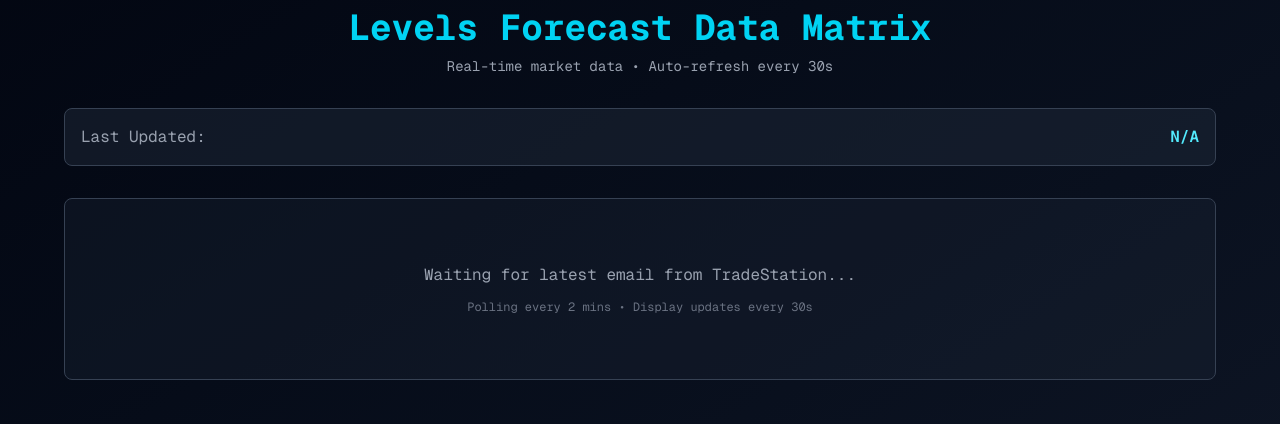
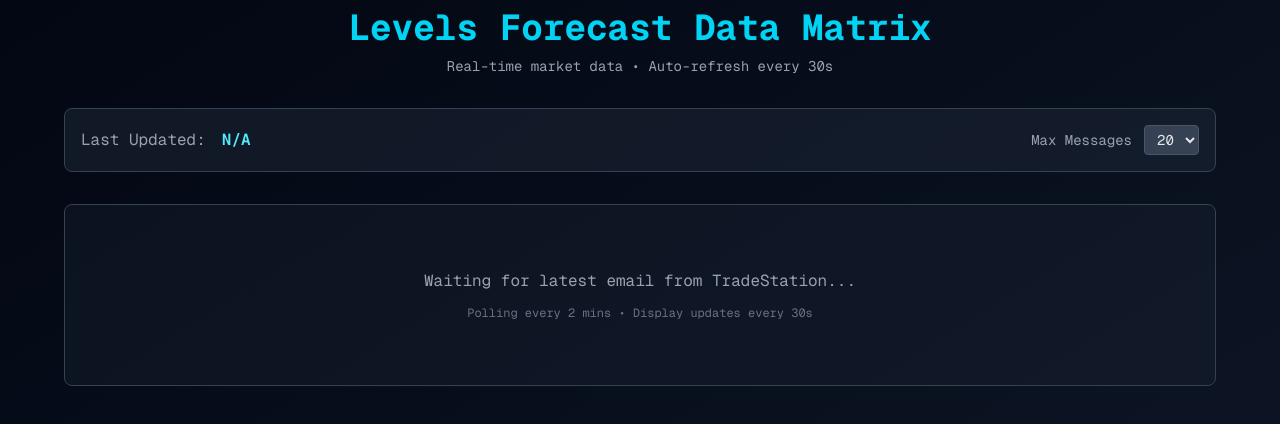
Before and after one commit to danny4785/stock-data-visualization, a Next.js app: page / in a window 1280 px wide. Shown: the top 424 px of the page. Built offline with nearby package versions, Linux system fonts and the light colour scheme; no server answers.

Commit message:
feat: add a select box for max messages

```diff
--- a/app/page.tsx
+++ b/app/page.tsx
@@ -14,7 +14,6 @@ import {
 } from "recharts";
 
 const DIRECT_API_CALL = true;
-const MAX_MESSAGES = 20;
 
 interface MessageItem {
   sent: string;
@@ -102,6 +101,7 @@ export default function Home() {
   const seenMessageIdsRef = useRef<Set<string>>(new Set());
   const [loading, setLoading] = useState(true);
   const [copied, setCopied] = useState(false);
+  const [maxMessages, setMaxMessages] = useState<number>(20);
 
   useEffect(() => {
     const fetchData = async () => {
@@ -156,8 +156,13 @@ export default function Home() {
                   if (!hasDuplicate) {
                     newData[existingIndex].items.push(messageItem);
 
-                    if (newData[existingIndex].items.length > MAX_MESSAGES) {
-                      newData[existingIndex].items.shift();
+                    if (newData[existingIndex].items.length > maxMessages) {
+                      // trim oldest until length is within limit
+                      while (
+                        newData[existingIndex].items.length > maxMessages
+                      ) {
+                        newData[existingIndex].items.shift();
+                      }
                     }
                   }
                 } else {
@@ -183,7 +188,15 @@ export default function Home() {
     fetchData();
     const interval = setInterval(fetchData, 5000);
     return () => clearInterval(interval);
-  }, []);
+  }, [maxMessages]);
+
+  // When maxMessages changes, trim existing stored data so each symbol/timeframe
+  // only keeps the latest `maxMessages` items.
+  useEffect(() => {
+    setData((prev) =>
+      prev.map((d) => ({ ...d, items: d.items.slice(-maxMessages) }))
+    );
+  }, [maxMessages]);
 
   const copyRawData = async () => {
     const rawText = generateRawMatrix(latestMessageData);
@@ -205,12 +218,31 @@ export default function Home() {
           </p>
         </div>
 
-        {/* Last Updated */}
+        {/* Last Updated and controls */}
         <div className="mb-8 p-4 bg-gray-800/50 rounded-lg border border-gray-700 flex items-center justify-between">
-          <span className="text-gray-400">Last Updated:</span>
-          <span className="text-cyan-300 font-semibold">
-            {formatTime(lastUpdated)}
-          </span>
+          <div className="flex items-center space-x-4">
+            <span className="text-gray-400">Last Updated:</span>
+            <span className="text-cyan-300 font-semibold">
+              {formatTime(lastUpdated)}
+            </span>
+          </div>
+
+          <div className="flex items-center space-x-3">
+            <label htmlFor="max-messages" className="text-gray-400 text-sm">
+              Max Messages
+            </label>
+            <select
+              id="max-messages"
+              value={maxMessages}
+              onChange={(e) => setMaxMessages(Number(e.target.value))}
+              className="bg-gray-700 text-gray-200 text-sm rounded px-2 py-1 border border-gray-600"
+            >
+              <option value={10}>10</option>
+              <option value={20}>20</option>
+              <option value={30}>30</option>
+              <option value={50}>50</option>
+            </select>
+          </div>
         </div>
 
         {loading ? (
@@ -279,7 +311,7 @@ export default function Home() {
                       </div>
                       <div className="col-span-6">
                         <span className="text-gray-400 text-xs">
-                          Messages: {row.items.length}/MAX_MESSAGES
+                          Messages: {row.items.length}/{maxMessages}
                         </span>
                       </div>
                     </div>
```
